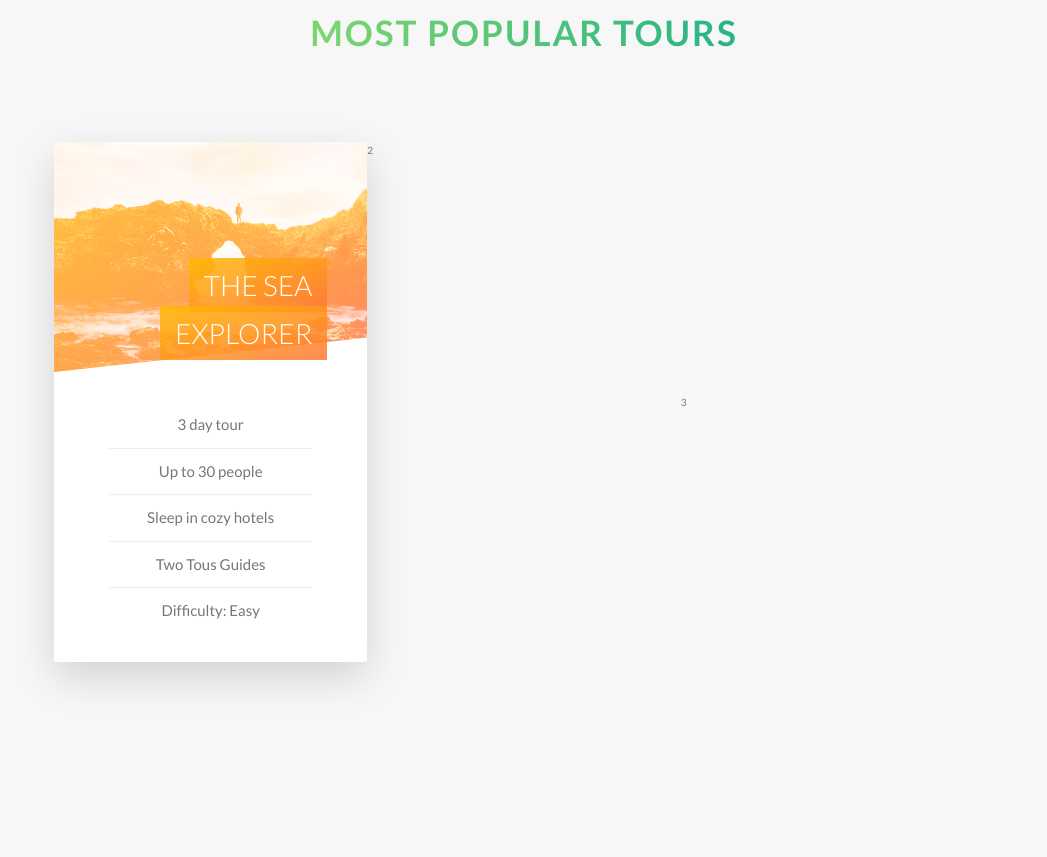
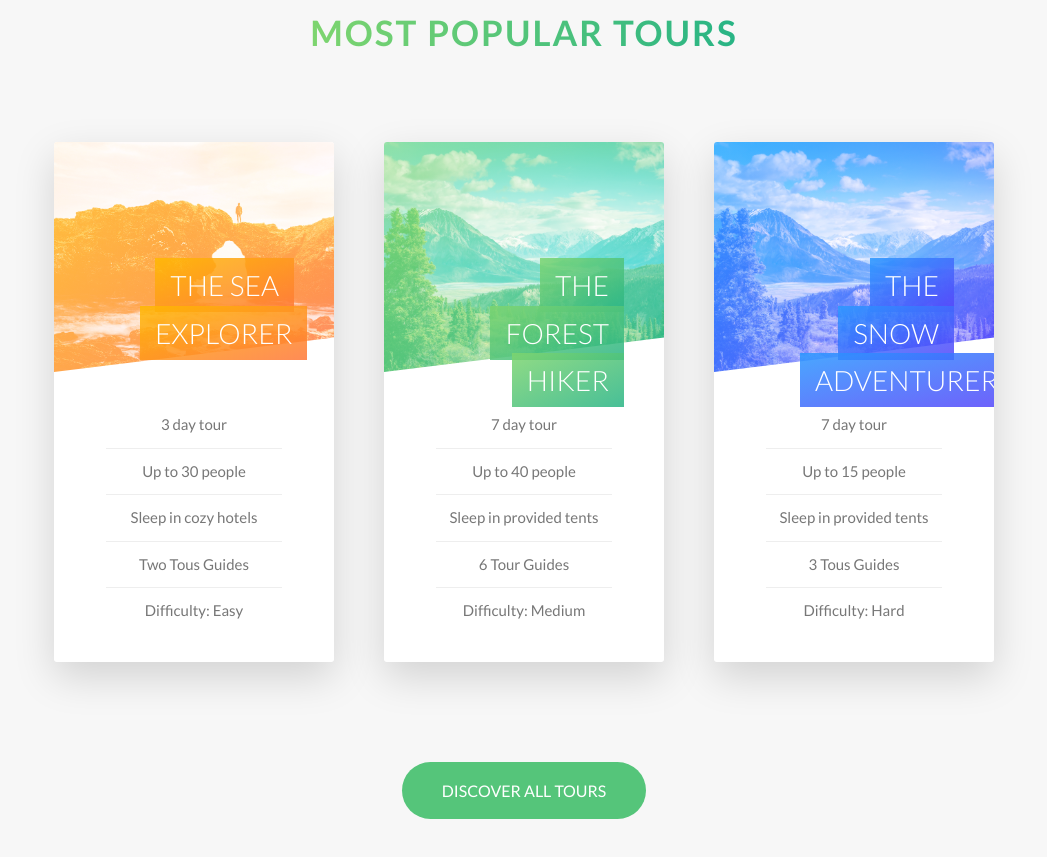
Before and after one commit to jalajcodes/tourista, a website: page index.html in a window 1280 px wide. Shown: the part 2480-3337 px from the top of the page, without its empty margins (116-1163 px from the left). Drawn offline with Linux system fonts and the light colour scheme.

Commit message:
finished with the tours section

```diff
--- a/index.html
+++ b/index.html
@@ -128,11 +128,66 @@
 							</div>
 						</div>
 						<div class="card__side card__side--back card__side--back-1">
-							BACK
+							<h4 class="price-only">ONLY</h4>
+							<p class="price-value">$297</p>
+							<a href="#" class="btn btn--white">Book now!</a>
 						</div>
 					</div>
-					<div class="card">2</div>
-					<div class="carmd">3</div>
+					<div class="card">
+						<div class="card__side card__side--front">
+							<div class="card__picture card__picture--2">
+								&nbsp;
+							</div>
+							<h4 class="card__heading">
+								<span class="card__heading-span card__heading-span--2">
+									The forest hiker
+								</span>
+							</h4>
+							<div class="card__details">
+								<ul>
+									<li>7 day tour</li>
+									<li>Up to 40 people</li>
+									<li>Sleep in provided tents</li>
+									<li>6 Tour Guides</li>
+									<li>Difficulty: Medium</li>
+								</ul>
+							</div>
+						</div>
+						<div class="card__side card__side--back card__side--back-2">
+							<h4 class="price-only">ONLY</h4>
+							<p class="price-value">$497</p>
+							<a href="#" class="btn btn--white">Book now!</a>
+						</div>
+					</div>
+					<div class="card">
+						<div class="card__side card__side--front">
+							<div class="card__picture card__picture--3">
+								&nbsp;
+							</div>
+							<h4 class="card__heading">
+								<span class="card__heading-span card__heading-span--3">
+									The snow adventurer
+								</span>
+							</h4>
+							<div class="card__details">
+								<ul>
+									<li>7 day tour</li>
+									<li>Up to 15 people</li>
+									<li>Sleep in provided tents</li>
+									<li>3 Tous Guides</li>
+									<li>Difficulty: Hard</li>
+								</ul>
+							</div>
+						</div>
+						<div class="card__side card__side--back card__side--back-3">
+							<h4 class="price-only">ONLY</h4>
+							<p class="price-value">$897</p>
+							<a href="#" class="btn btn--white">Book now!</a>
+						</div>
+					</div>
+				</div>
+				<div class="u-center-text u-mt-huge">
+					<a href="#" class="btn btn--green">Discover all tours</a>
 				</div>
 			</section>
 		</main>
--- a/sass/base/_utilities.scss
+++ b/sass/base/_utilities.scss
@@ -6,6 +6,12 @@
 	margin-bottom: 8rem;
 }
 
+.u-mt-big {
+	margin-top: 8rem;
+}
+.u-mt-huge {
+	margin-top: 10rem;
+}
 .u-mb-small {
 	margin-bottom: 1.5rem;
 }
--- a/sass/components/_button.scss
+++ b/sass/components/_button.scss
@@ -33,6 +33,15 @@
 
 		&::before {
 			background-color: white;
+		}
+	}
+	&--green {
+		background-color: $color-primary;
+		color: #fff;
+		padding: 1.5rem 4rem;
+
+		&::before {
+			background-color: $color-primary;
 		}
 	}
 
--- a/sass/components/_card.scss
+++ b/sass/components/_card.scss
@@ -5,6 +5,10 @@
 	-moz-perspective: 150rem;
 	position: relative;
 	height: 52rem;
+
+	&:not(:last-child) {
+		margin-right: 5rem;
+	}
 
 	&__side {
 		height: 52rem;
@@ -24,10 +28,34 @@
 
 		&--back {
 			background-color: green;
+			color: white;
 			transform: rotateY(180deg);
+
+			display: flex;
+			flex-direction: column;
+			justify-content: start;
+			align-items: center;
+
+			.price-only {
+				font-size: 1.4rem;
+				text-transform: uppercase;
+				margin-top: 14rem;
+			}
+
+			.price-value {
+				font-size: 4.6rem;
+				font-weight: 200;
+				margin-bottom: 6rem;
+			}
 
 			&-1 {
 				background-image: linear-gradient(to right bottom, $color-secondary-light, $color-secondary-dark);
+			}
+			&-2 {
+				background-image: linear-gradient(to right bottom, $color-primary-light, $color-primary-dark);
+			}
+			&-3 {
+				background-image: linear-gradient(to right bottom, $color-tertiary-light, $color-tertiary-dark);
 			}
 		}
 	}
@@ -53,9 +81,13 @@
 		}
 
 		&--2 {
+			background-image: url(../img/nat-6.jpg),
+				linear-gradient(to right bottom, $color-primary-light, $color-primary-dark);
 		}
 
 		&--3 {
+			background-image: url(../img/nat-6.jpg),
+				linear-gradient(to right bottom, $color-tertiary-light, $color-tertiary-dark);
 		}
 	}
 
@@ -83,6 +115,20 @@
 				rgba($color-secondary-dark, 0.85)
 			);
 		}
+		&--2 {
+			background-image: linear-gradient(
+				to right bottom,
+				rgba($color-primary-light, 0.85),
+				rgba($color-primary-dark, 0.85)
+			);
+		}
+		&--3 {
+			background-image: linear-gradient(
+				to right bottom,
+				rgba($color-tertiary-light, 0.85),
+				rgba($color-tertiary-dark, 0.85)
+			);
+		}
 	}
 
 	&__details {
--- a/sass/pages/_home.scss
+++ b/sass/pages/_home.scss
@@ -39,6 +39,6 @@
 
 .section-tours {
 	background-color: $color-grey-light-1;
-	padding: 25rem 0 50rem 0;
+	padding: 25rem 0 15rem 0;
 	margin-top: -10rem;
 }
```
Also changed, not shown: css/style.css.
